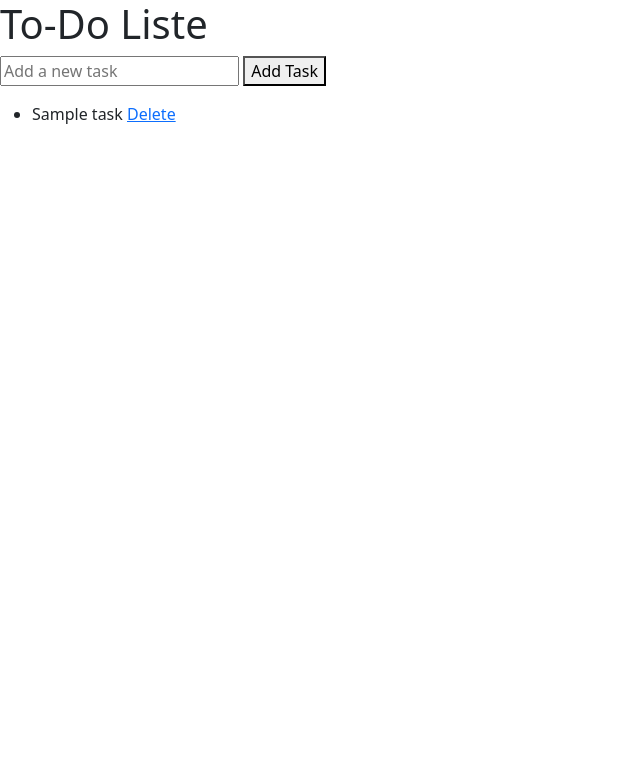
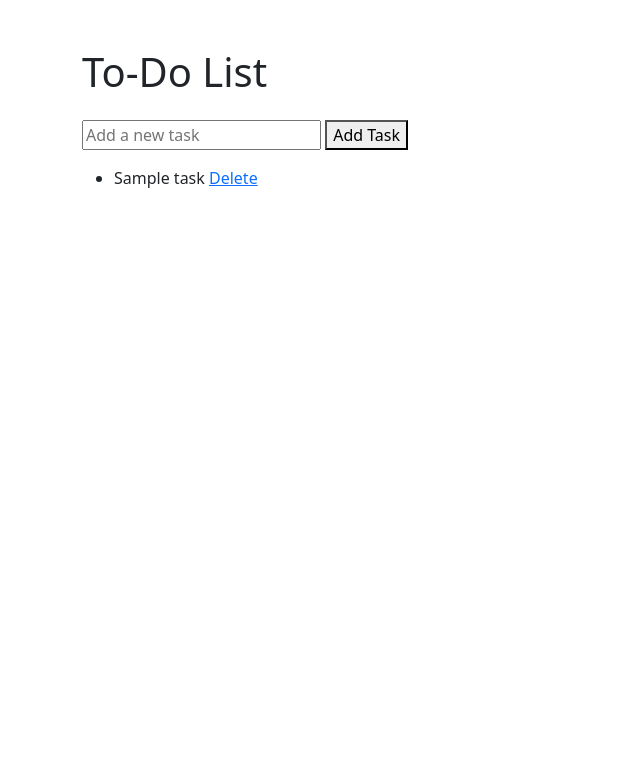
Before and after one commit to victori941/atividade-atp, a Flask app: template templates/index.html in a window 1280 px wide. Shown: the top 783 px of the page, without its empty margins (0-640 px from the left). Run offline with Flask 3, Linux system fonts and the light colour scheme; the template is opened without the code that fills it: most values are stand-ins (such as "Sample title", 1, 10 or a date in 2020).

Commit message:
Update index.html

```diff
--- a/templates/index.html
+++ b/templates/index.html
@@ -6,9 +6,9 @@
     <title>To-Do List</title>
     <link href="https://cdn.jsdelivr.net/npm/bootstrap@5.3.0-alpha1/dist/css/bootstrap.min.css" rel="stylesheet">
 </head>
-<body>
-    <h1>To-Do Liste</h1>
-    <form action="/add" method="post">
+<body class=" container mt-5 ">
+    <h1 class="mb-4">To-Do List</h1>
+    <form action="/add" method="post" class="mb-3">
         <input type="text" name="task" placeholder="Add a new task" required>
         <button type="submit">Add Task</button>
     </form>
```
